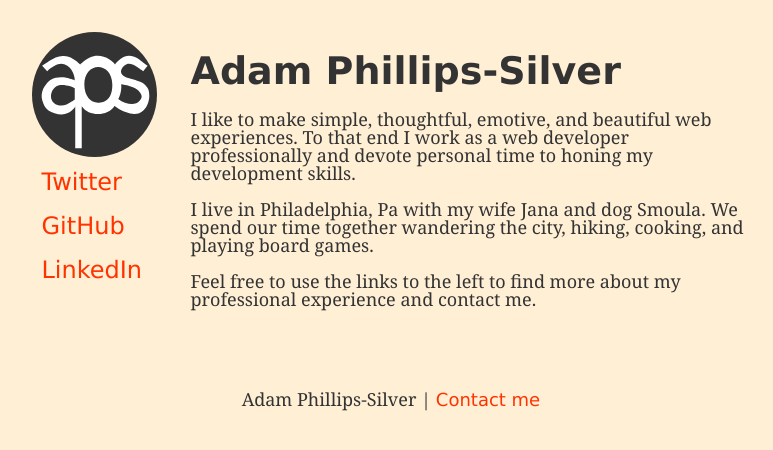
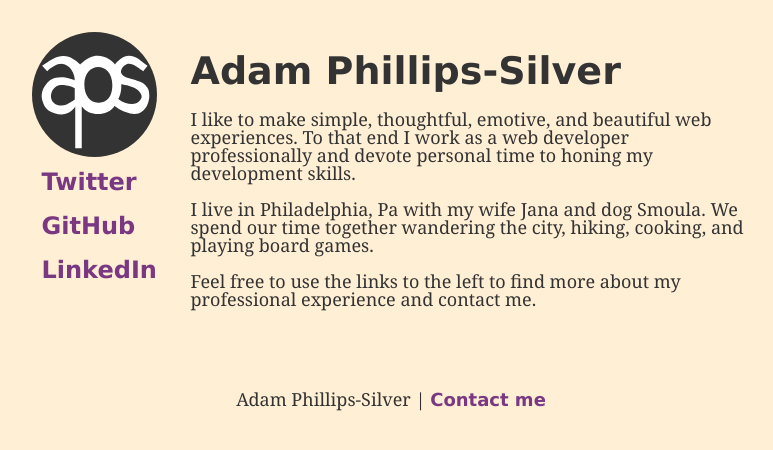
Before and after one commit to Adam-PS/adamphillipssilver, a Jekyll site: the page built from index.html, in a window 1280 px wide. Shown: the top 450 px of the page, without its empty margins (249-1022 px from the left). Built offline with Jekyll 4.4.1, drawn with Linux system fonts in a browser that asks for light colours.

Commit message:
Update main.css

```diff
--- a/css/main.css
+++ b/css/main.css
@@ -15,7 +15,8 @@ p {
 
 a {
 	font-family: Verdana, Tahoma, sans-serif;
-	color: #f30;
+	font-weight: 700;
+	color: #7a3882;
 	text-decoration: none;
 }
 
```
